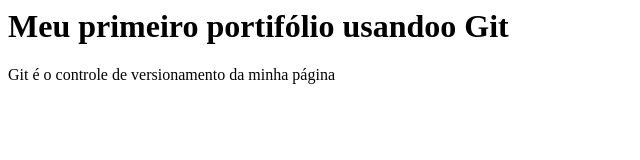
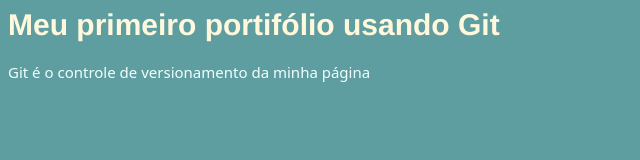
Before and after one commit to viclaav/portifolio-desenvolvidor-senai, a plain HTML site: page index.html in a window 1280 px wide. Shown: the whole page, without its empty margins (0-640 px from the left). Drawn offline with Linux system fonts and the light colour scheme.

Commit message:
adicionando estilo na página

```diff
--- a/index.html
+++ b/index.html
@@ -1,9 +1,10 @@
 <html>
     <head>
         <title> Portifólio Pessoal</title>
+        <link rel="stylesheet" href="style.css">
     </head>
     <body>
-        <h1> Meu primeiro portifólio usandoo Git</h1>
+        <h1> Meu primeiro portifólio usando Git</h1>
         <p> Git é o controle de versionamento da minha página</p>
     </body>
 </html>
--- /dev/null
+++ b/style.css
@@ -0,0 +1,10 @@
+body{
+    background-color: cadetblue;
+    color: azure;
+    font-family: system-ui, -apple-system, BlinkMacSystemFont, 'Segoe UI', Roboto, Oxygen, Ubuntu, Cantarell, 'Open Sans', 'Helvetica Neue', sans-serif;
+    font-size: 15px;
+}
+h1{
+    color:cornsilk;
+    font-family: 'Franklin Gothic Medium', 'Arial Narrow', Arial, sans-serif;
+}
```
